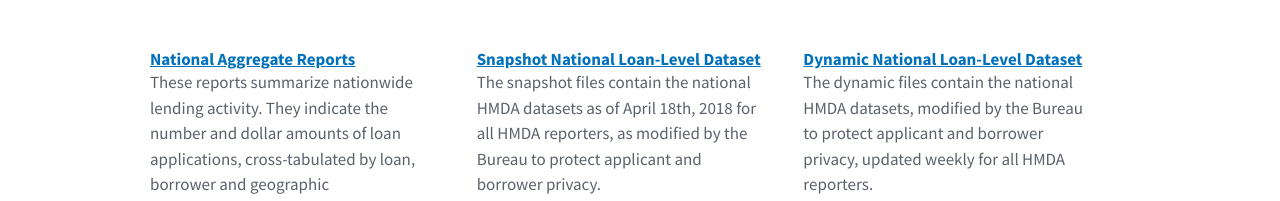
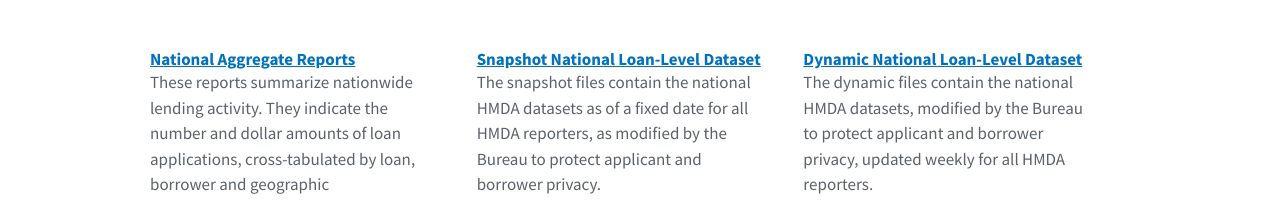
Before and after one commit to cfpb/hmda-pub-ui, a React (Create React App) app: page / in a window 1280 px wide. Shown: the part 597-798 px from the top of the page. Built offline with nearby package versions, Linux system fonts and the light colour scheme.

Commit message:
update content for snapshot link

```diff
--- a/src/Home.jsx
+++ b/src/Home.jsx
@@ -73,7 +73,7 @@
               headingLink="/snapshot-national-loan-level-dataset"
               headingText="Snapshot National Loan-Level Dataset"
               paragraphText="The snapshot files contain the national HMDA datasets as of
-                April 18th, 2018 for all HMDA reporters, as modified by the Bureau to
+                a fixed date for all HMDA reporters, as modified by the Bureau to
                 protect applicant and borrower privacy."
               type={4}
             />
```
